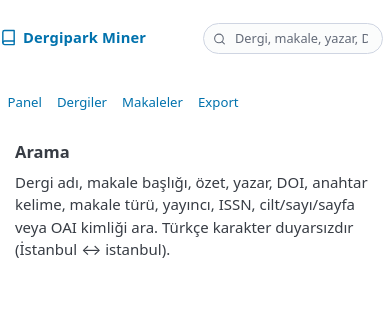
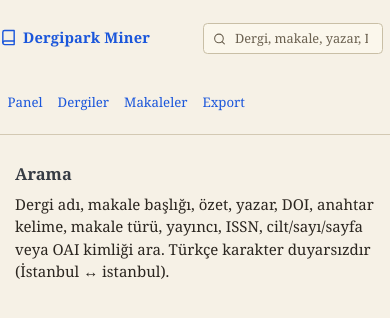
Before and after one commit to Aylmz0/dergipark_miner, a FastAPI app: page /search in a window 390 px wide. Shown: the top 318 px of the page. Run offline with FastAPI, Linux system fonts and the light colour scheme.

Commit message:
v0.3.53: Set default light theme and update to 90s academic styling
- Add data-theme="light" attribute to base HTML
- Switch to serif font family for scholarly paper aesthetic
- Update color palette to soft cream background and muted tones
- Remove dark mode media query support
- Adjust UI elements (navbar, search, chips) to match 90s style

```diff
--- a/src/web/templates/base.html
+++ b/src/web/templates/base.html
@@ -1,5 +1,5 @@
 <!DOCTYPE html>
-<html lang="tr">
+<html lang="tr" data-theme="light">
 <head>
     <meta charset="utf-8">
     <meta name="viewport" content="width=device-width, initial-scale=1">
--- a/static/panel.css
+++ b/static/panel.css
@@ -1,51 +1,31 @@
-/* Dergipark Miner — design system over Pico v2: 90's academic/paper web */
+/* Dergipark Miner — Paper Academic 90s over Pico v2 */
 
-:root {
-    /* 90s Academic/Paper Web Palette */
-    --pico-background-color: #fdfbf7;      /* Fildişi / Kitap kağıdı beji */
-    --pico-color: #1f2937;                 /* Koyu mürekkep metin */
+:root:not([data-theme="dark"]), :root[data-theme="light"] {
+    /* Paper Academic 90s Palette */
+    --pico-background-color: #f6f1e6;      /* Yumuşak krem / fildişi zemin */
+    --pico-color: #2b2620;                 /* Kahve-siyah mürekkep */
     --pico-primary: #1a56db;               /* Klasik hiperlink mavisi */
     --pico-primary-background: #1a56db;
-    --pico-muted-color: #4b5563;           /* İkincil / Yardımcı metin */
-    --pico-border-color: #d1d5db;          /* Net ayrım çizgileri */
+    --pico-muted-color: #6b6150;           /* Soluk mürekkep */
+    --pico-border-color: #c9bfa6;          /* Bronz / kül-bronz ayraç */
 
-    /* Tipografi */
-    --pico-font-family: system-ui, -apple-system, "Segoe UI", Roboto, Georgia, serif;
+    /* Tipografi: tam serif, scholarly paper */
+    --pico-font-family: Georgia, "Times New Roman", "Nimbus Roman", "Liberation Serif", serif;
     --pico-font-size: 15px;
 
-    /* Bileşen köprüleri (aynı paletin türevleri) */
-    --pico-card-background-color: #ffffff;
-    --pico-muted-border-color: #d1d5db;
+    /* Bileşen köprüleri */
+    --pico-card-background-color: #efe9d8; /* Kart ~ zeminle bütün (kağıt) */
+    --pico-muted-border-color: #d3c9b3;
     --pico-primary-border: #1a56db;
-    --pico-primary-hover: #1549c0;
-    --pico-primary-focus: rgba(26, 86, 219, 0.18);
-    --pico-form-element-background-color: #ffffff;
-    --pico-form-element-border-color: #d1d5db;
+    --pico-primary-hover: #0f3fa8;
+    --pico-primary-focus: rgba(26, 86, 219, 0.16);
+    --pico-form-element-background-color: #fbf7ec;
+    --pico-form-element-border-color: #c9bfa6;
 
-    --panel-radius: 0.5rem;
+    --panel-radius: 0.25rem;               /* sert, köşeli hatlar */
     --panel-gap: 0.75rem;
     --panel-max-width: 920px;
     --pico-container-max-width: 920px;
-}
-
-@media (prefers-color-scheme: dark) {
-    :root {
-        /* Dark Mode (Amber Terminal Dokunuşu) */
-        --pico-background-color: #12131c;
-        --pico-color: #e2e8f0;
-        --pico-primary: #f59e0b;            /* Amber vurgu */
-        --pico-primary-background: #f59e0b;
-        --pico-muted-color: #94a3b8;
-        --pico-border-color: #1e293b;
-
-        --pico-card-background-color: #171926;
-        --pico-muted-border-color: #2a3040;
-        --pico-primary-border: #f59e0b;
-        --pico-primary-hover: #fbbf24;
-        --pico-primary-focus: rgba(245, 158, 11, 0.2);
-        --pico-form-element-background-color: #171926;
-        --pico-form-element-border-color: #2a3040;
-    }
 }
 
 html { font-size: 0.9375rem; }
@@ -57,6 +37,11 @@
 
 main, nav { max-width: var(--panel-max-width); margin-inline: auto; }
 main { padding: 0 var(--pico-spacing, 1rem) 1.5rem; }
+
+/* Klasik 90s linkler: alt çizili; logo ve badge istisna */
+a { text-decoration: underline; text-underline-offset: 2px; }
+.brand-link, .badge, .badge a,
+.pager a[role="button"], a[aria-current="page"] { text-decoration: none; }
 
 .mono {
     font-family: var(--pico-font-family-monospace, ui-monospace, "Cascadia Mono", "Segoe Mono", monospace);
@@ -70,11 +55,14 @@
     flex-shrink: 0;
 }
 
-/* ---------- Navbar: no overflow, brand | search | links ---------- */
+/* ---------- Navbar: no overflow, ink divider under ---------- */
 nav {
     flex-wrap: wrap;
     row-gap: 0.4rem;
     padding-top: 0.55rem;
+    padding-bottom: 0.4rem;
+    border-bottom: 1px solid var(--pico-muted-border-color);
+    margin-bottom: 1rem;
 }
 nav ul { flex-wrap: wrap; align-items: center; margin: 0; }
 nav ul:last-child { margin-left: auto; }
@@ -87,8 +75,8 @@
     gap: 0.4rem;
     font-weight: 800;
     font-size: 0.98rem;
+    font-family: var(--pico-font-family);
     letter-spacing: 0.01em;
-    text-decoration: none;
 }
 
 /* Search pill: one icon only, native chrome decoration removed */
@@ -107,10 +95,10 @@
     width: clamp(180px, 24vw, 340px);
     margin: 0;
     padding: 0.32rem 0.9rem 0.32rem 2.1rem;
-    border-radius: 999px;
+    border-radius: 0.3rem;              /* köşeli, 90s input */
     font-size: 0.85rem;
     background: var(--pico-form-element-background-color);
-    border-color: var(--pico-form-element-border-color);
+    border: 1px solid var(--pico-form-element-border-color);
 }
 .nav-search input[type="search"]:focus {
     border-color: var(--pico-primary);
@@ -158,7 +146,7 @@
     gap: 0.5rem;
     margin-bottom: 0.5rem;
 }
-.filter-row input[type="search"] { flex: 1 1 240px; margin: 0; }
+.filter-row input[type="search"] { flex: 1 1 240px; margin: 0; border-radius: 0.25rem; }
 .filter-row select { width: auto; margin: 0; padding: 0.35rem 2rem 0.35rem 0.7rem; font-size: 0.85rem; }
 .filter-opts { display: flex; flex-wrap: wrap; align-items: center; gap: 0.4rem 1.2rem; }
 .filter-opts label { display: inline-flex; align-items: center; gap: 0.3rem; margin: 0; font-size: 0.85rem; }
@@ -189,7 +177,7 @@
     font-size: 0.82rem;
     color: var(--pico-muted-color);
 }
-.result-meta a { color: inherit; text-decoration: none; }
+.result-meta a { color: inherit; }
 .result-meta a:hover { color: var(--pico-primary); }
 .result-snippet {
     margin: 0.1rem 0 0;
@@ -215,7 +203,7 @@
     max-width: 100%;
     padding: 0.06rem 0.55rem;
     border: 1px solid var(--pico-muted-border-color);
-    border-radius: 999px;
+    border-radius: 0.2rem;              /* sert köşeli, 90s chip */
     font-size: 0.68rem;
     font-weight: 600;
     letter-spacing: 0.03em;
```
